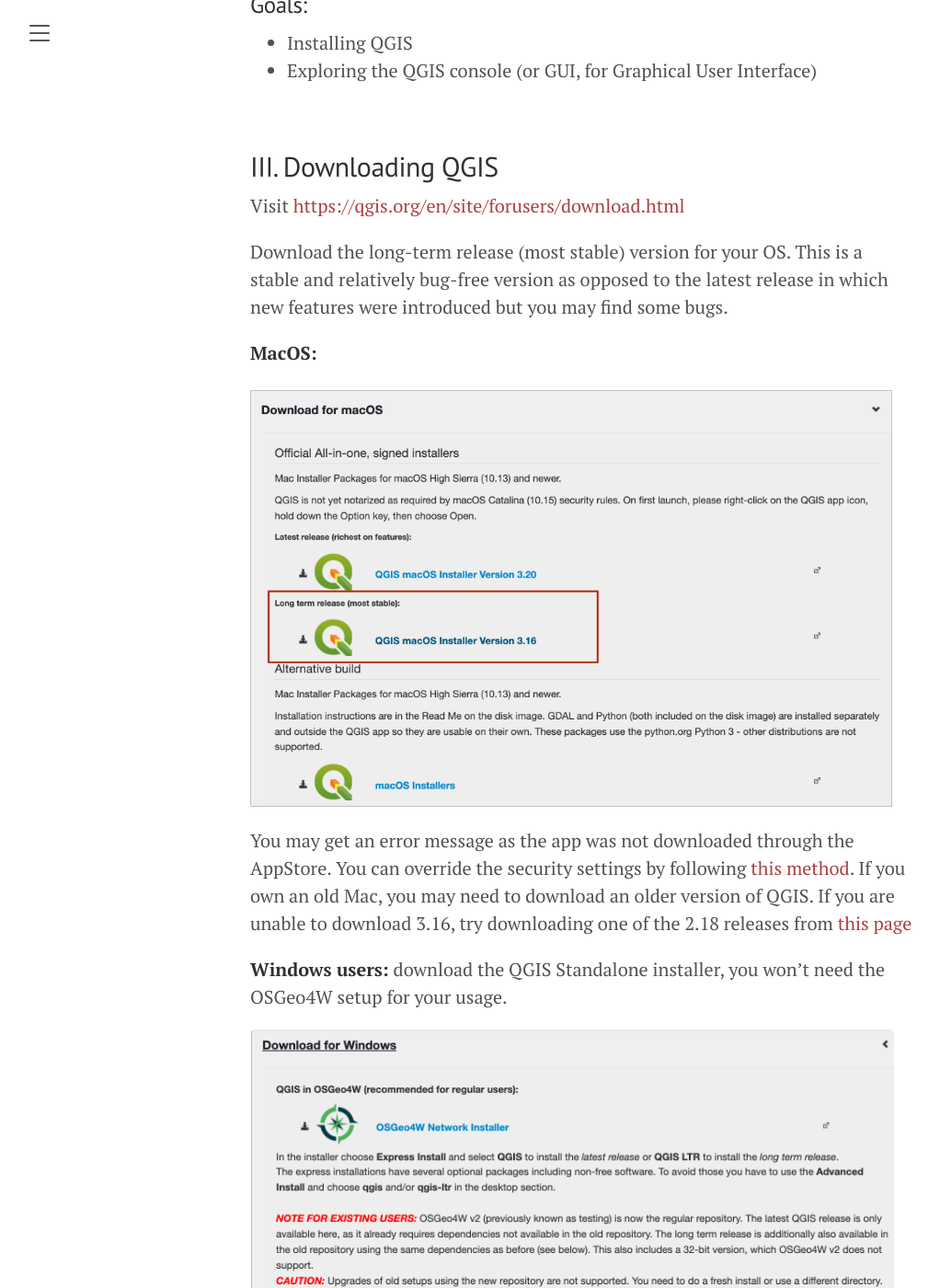
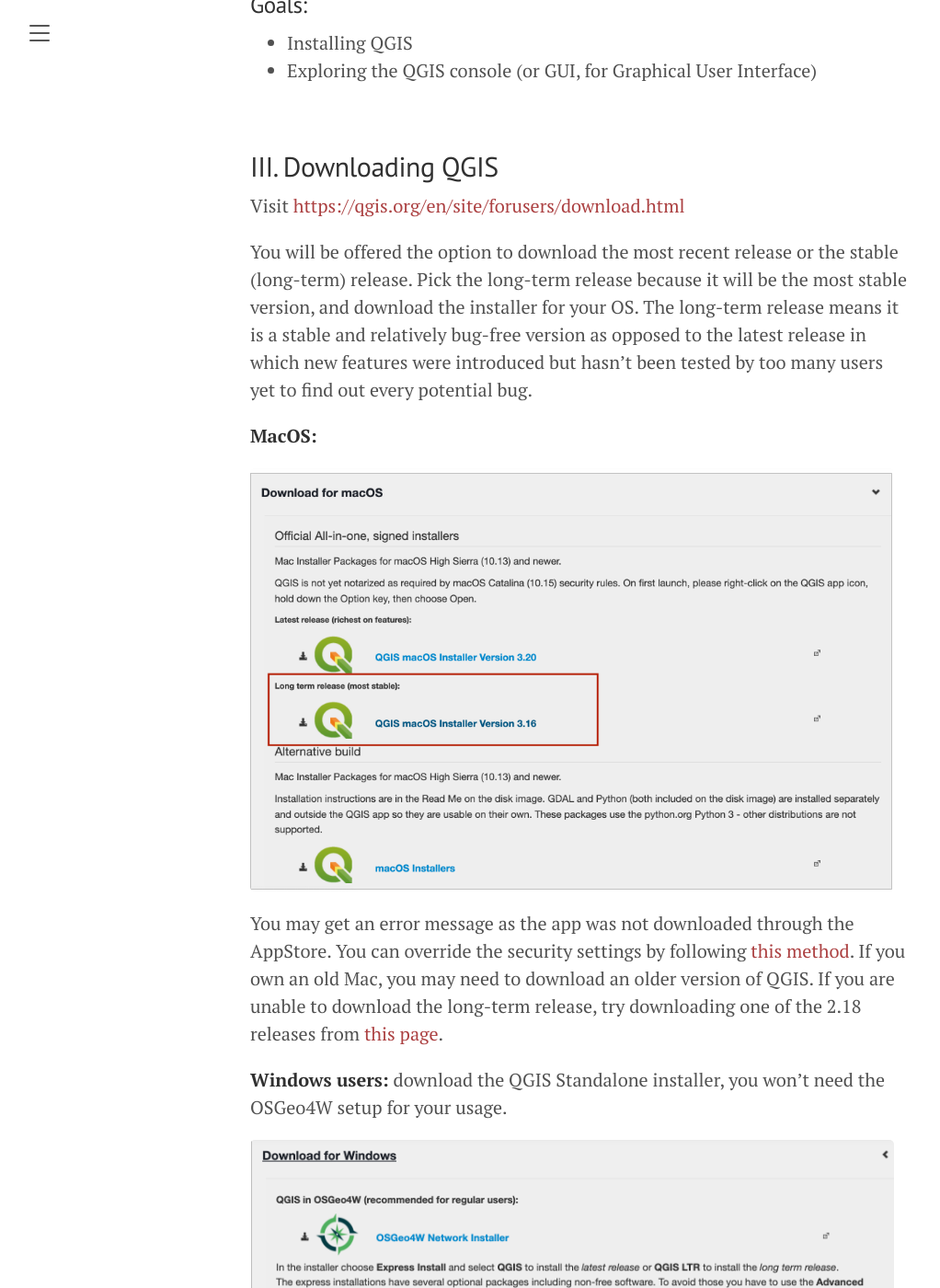
Before and after one commit to raphaelleroffo/raphaelleroffo.github.io, a Jekyll site: the page built from _posts/2021-11-16-intro-tutorial1.md, in a window 1280 px wide and 1400 px high, scrolled down 837 px. Shown: the whole window at 92% size, without its empty margins (8-1030 px from the left). Built offline with Jekyll 4.4.1, drawn with Linux system fonts in a browser that asks for light colours.

Commit message:
long term release edit

```diff
--- a/_posts/2021-11-16-intro-tutorial1.md
+++ b/_posts/2021-11-16-intro-tutorial1.md
@@ -37,14 +37,14 @@
 
 Visit [https://qgis.org/en/site/forusers/download.html](https://qgis.org/en/site/forusers/download.html)
 
-Download the long-term release (most stable) version for your OS. This is a stable and relatively bug-free version as opposed to the latest release in which new features were introduced but you may find some bugs.
+You will be offered the option to download the most recent release or the stable (long-term) release. Pick the long-term release because it will be the most stable version, and download the installer for your OS. The long-term release means it is a stable and relatively bug-free version as opposed to the latest release in which new features were introduced but hasn't been tested by too many users yet to find out every potential bug.
 
 **MacOS:**
 
 <img src="../../../../docs/assets/images/MacOS_download.png" width="700">
 
 You may get an error message as the app was not downloaded through the AppStore. You can override the security settings by following [this method](https://support.apple.com/en-sg/HT202491).
-If you own an old Mac, you may need to download an older version of QGIS. If you are unable to download 3.16, try downloading one of the 2.18 releases from [this page](https://qgis.org/downloads/macOS/)
+If you own an old Mac, you may need to download an older version of QGIS. If you are unable to download the long-term release, try downloading one of the 2.18 releases from [this page](https://qgis.org/downloads/macOS/).
 
 **Windows users:** download the QGIS Standalone installer, you won't need the OSGeo4W setup for your usage.
 
```
